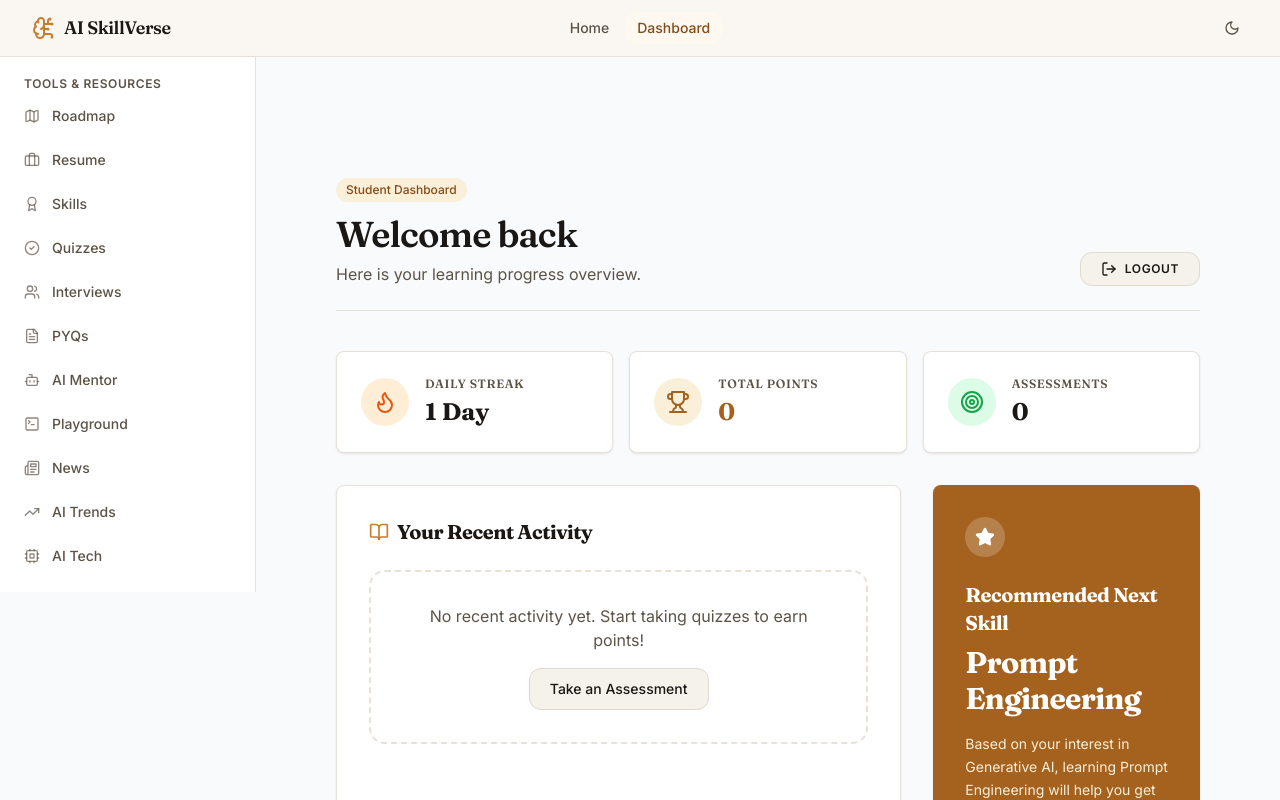
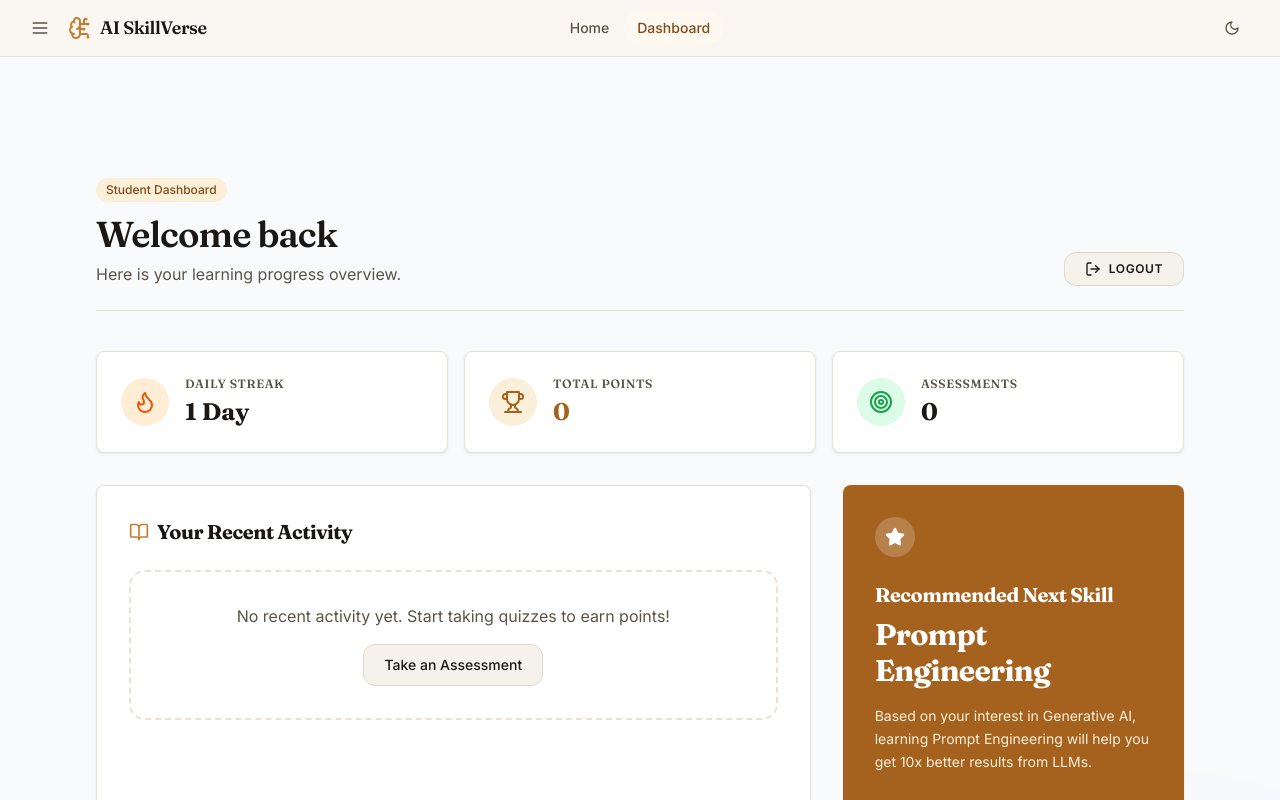
Before and after one commit to hemalatha24088-glitch/AI-SkillVerse-2.0, a React (Vite) app: page / in a window 1280 px wide. Both pictures are taken after typing "name@example.com", "Sample123" into the empty fields and a click on the button "Sign In". Shown: the top 800 px of the page. Built offline with nearby package versions, Linux system fonts and the light colour scheme.

Commit message:
UI Tweak: Make Sidebar a push-button overlay drawer on all screens

```diff
--- a/src/components/Navbar.jsx
+++ b/src/components/Navbar.jsx
@@ -51,7 +51,7 @@ const Navbar = ({ setSidebarOpen }) => {
           {isAuthenticated && (
             <button
               onClick={() => setSidebarOpen(prev => !prev)}
-              className="lg:hidden p-1.5 -ml-2 text-ink-muted hover:text-ink hover:bg-surface-raised dark:text-dark-muted dark:hover:text-[#EDE8DF] dark:hover:bg-dark-card rounded-md transition-colors"
+              className="p-1.5 -ml-2 text-ink-muted hover:text-ink hover:bg-surface-raised dark:text-dark-muted dark:hover:text-[#EDE8DF] dark:hover:bg-dark-card rounded-md transition-colors"
               aria-label="Toggle Sidebar"
             >
               <Menu className="w-5 h-5" />
--- a/src/components/Sidebar.jsx
+++ b/src/components/Sidebar.jsx
@@ -41,18 +41,18 @@ const Sidebar = ({ isOpen, setIsOpen }) => {
       {/* Mobile Overlay */}
       {isOpen && (
         <div
-          className="fixed inset-0 bg-ink/50 dark:bg-black/50 z-40 lg:hidden"
+          className="fixed inset-0 bg-ink/50 dark:bg-black/50 z-40"
           onClick={() => setIsOpen(false)}
         />
       )}
 
       {/* Sidebar Container */}
       <aside
-        className={`fixed lg:static inset-y-0 left-0 z-50 w-64 bg-surface border-r border-[#E8E1D8] dark:border-dark-border transform transition-transform duration-300 ease-in-out flex flex-col h-[calc(100vh-3.5rem)] mt-14 lg:mt-0 lg:h-full lg:translate-x-0
+        className={`fixed inset-y-0 left-0 z-50 w-64 bg-surface border-r border-[#E8E1D8] dark:border-dark-border transform transition-transform duration-300 ease-in-out flex flex-col h-[calc(100vh-3.5rem)] mt-14
         ${isOpen ? 'translate-x-0' : '-translate-x-full'}`}
       >
         <div className="flex-1 overflow-y-auto py-4 px-3 space-y-1">
-          <div className="lg:hidden flex justify-end mb-2">
+          <div className="flex justify-end mb-2">
             <button
               onClick={() => setIsOpen(false)}
               className="p-2 text-ink-muted hover:text-ink dark:text-dark-muted dark:hover:text-[#EDE8DF]"
```
